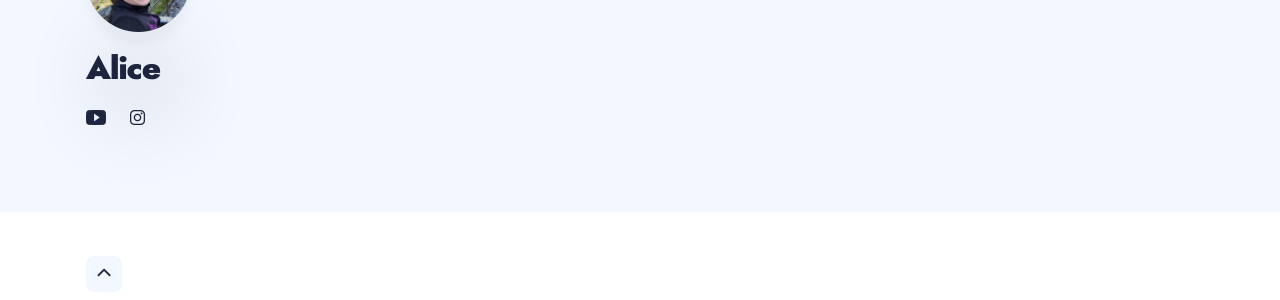
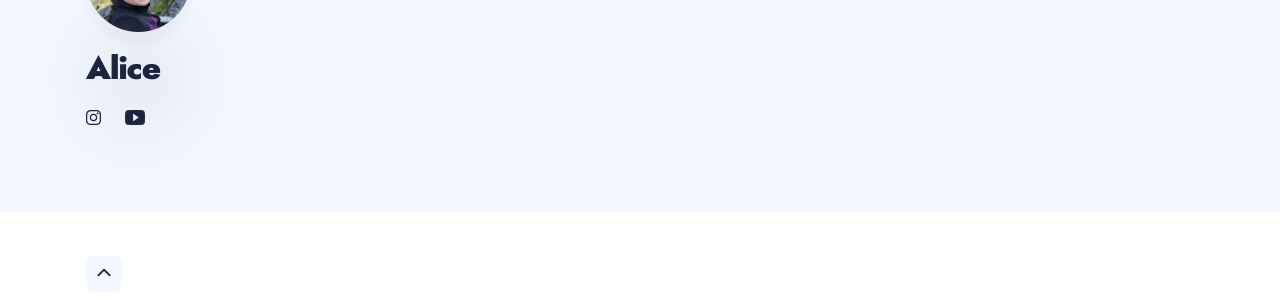
Before and after one commit to BikeToExplore/web, a Jekyll site: the page built from index.html, in a window 1280 px wide. Shown: the part 1074-1374 px from the top of the page. Built offline with Jekyll 4.4.1, drawn with Linux system fonts in a browser that asks for light colours; nearby versions of some CDN libraries; the list of posts is cut into pages by our own code.

Commit message:
Update _config.yml

```diff
--- a/_config.yml
+++ b/_config.yml
@@ -16,8 +16,8 @@ author:
   author__avatar: '../images/avatar.png'
 
 social:
+- {icon: "ion-logo-instagram", link: "https://www.instagram.com/alicegrindheim/"}
 - {icon: "ion-logo-youtube", link: "https://www.youtube.com/@Aliceonwheels"}
-- {icon: "ion-logo-instagram", link: "https://www.instagram.com/alicegrindheim/"}
 
 
 # Other icons can be found at https://ionicons.com/v4/
```
